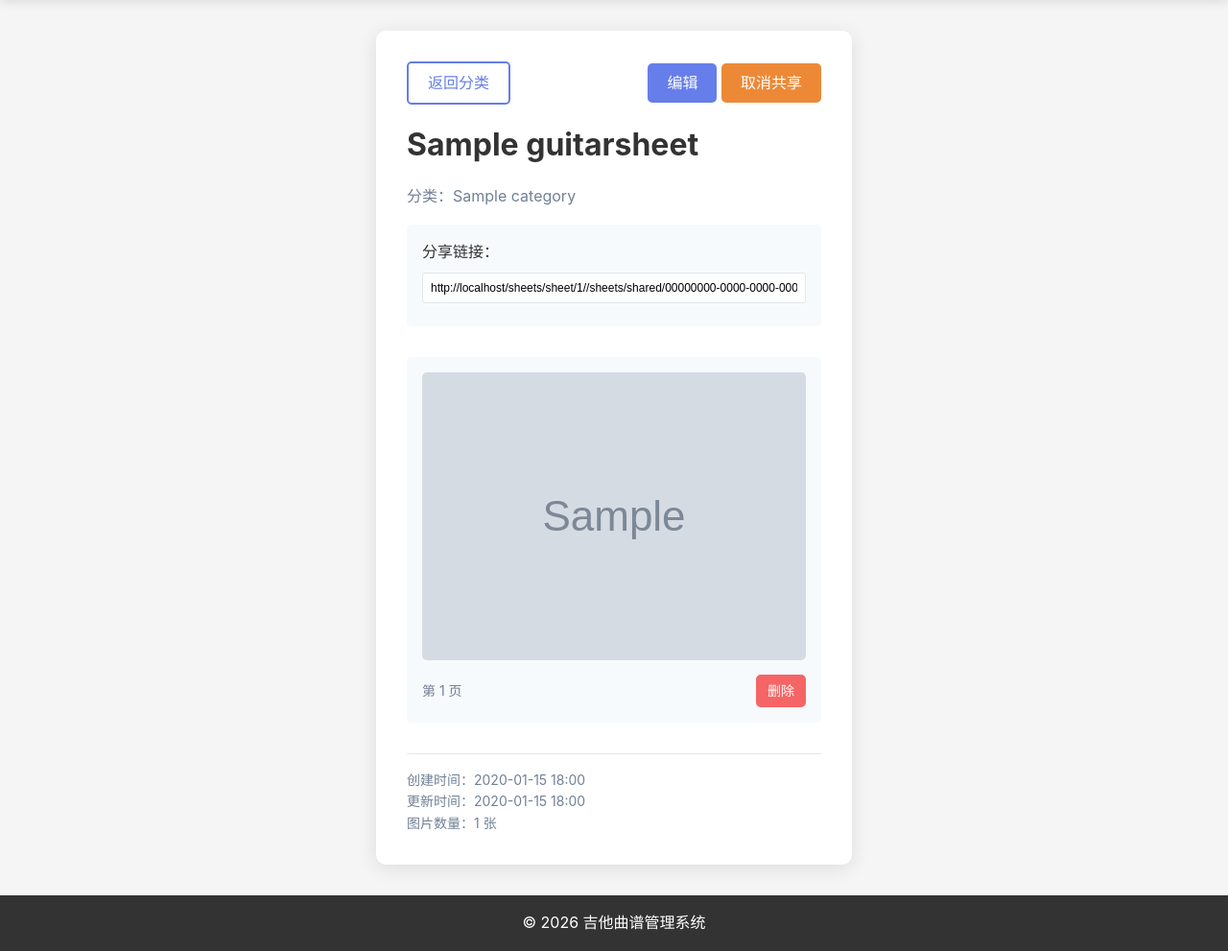
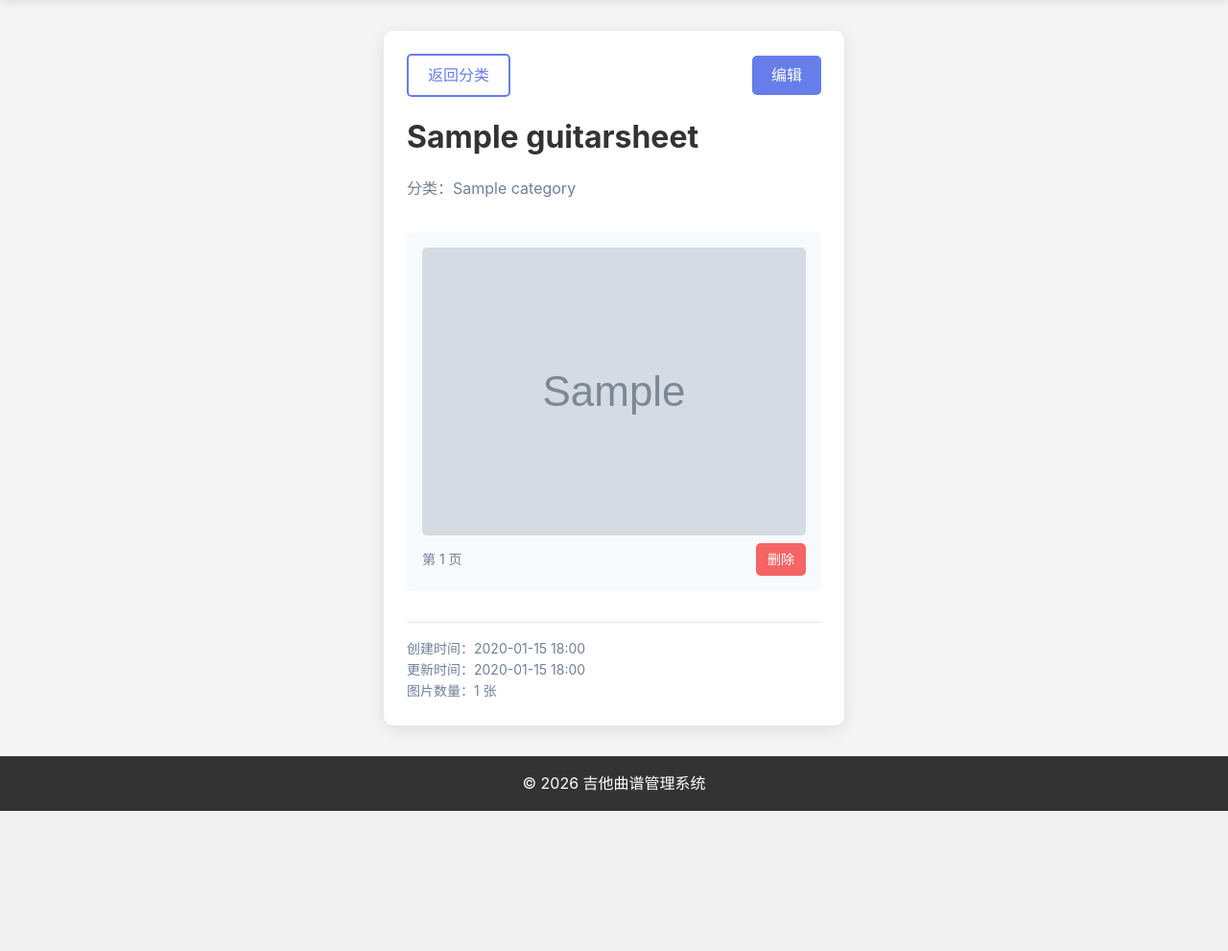
Before and after one commit to humilate/guitar-manage, a Django app: page /sheets/sheet/1/ in a window 1280 px wide. Shown: the part 78-1069 px from the top of the page at 96% size. After the commit the page ends 923 px from the top, so only its background shows below. Run offline with Django 5.2, Linux system fonts and the light colour scheme; a user stored in the database is signed in; tables that the repository leaves empty hold one stand-in row (values such as "Sample post"); grey boxes marked "Sample" are stand-in pictures.

Commit message:
调整曲谱详情页面图片大小并移除共享按钮

```diff
--- a/sheets/templates/sheets/sheet_detail.html
+++ b/sheets/templates/sheets/sheet_detail.html
@@ -12,9 +12,6 @@
         {% endif %}
         <div class="sheet-detail-actions">
             <a href="{% url 'edit_sheet' sheet.id %}" class="btn btn-primary">编辑</a>
-            <a href="{% url 'toggle_share' sheet.id %}" class="btn {% if sheet.is_shared %}btn-warning{% else %}btn-success{% endif %}">
-                {% if sheet.is_shared %}取消共享{% else %}共享{% endif %}
-            </a>
         </div>
     </div>
 
@@ -22,13 +19,6 @@
 
     {% if sheet.category %}
     <p class="sheet-category">分类：{{ sheet.category.name }}</p>
-    {% endif %}
-
-    {% if sheet.is_shared %}
-    <div class="share-info">
-        <p>分享链接：</p>
-        <input type="text" value="{{ request.build_absolute_uri }}{% url 'shared_sheet' sheet.share_token %}" readonly class="share-link" onclick="this.select()">
-    </div>
     {% endif %}
 
     {% if images %}
--- a/static/sheets/css/style.css
+++ b/static/sheets/css/style.css
@@ -522,10 +522,10 @@ body {
 }
 
 .sheet-detail {
-    max-width: 900px;
+    max-width: 1100px;
     margin: 2rem auto;
     background: white;
-    padding: 2rem;
+    padding: 1.5rem;
     border-radius: 10px;
     box-shadow: 0 4px 20px rgba(0,0,0,0.1);
 }
@@ -605,6 +605,9 @@ body {
 
 .sheet-full-image {
     width: 100%;
+    max-width: 800px;
+    display: block;
+    margin: 0 auto;
     border-radius: 5px;
 }
 
```
